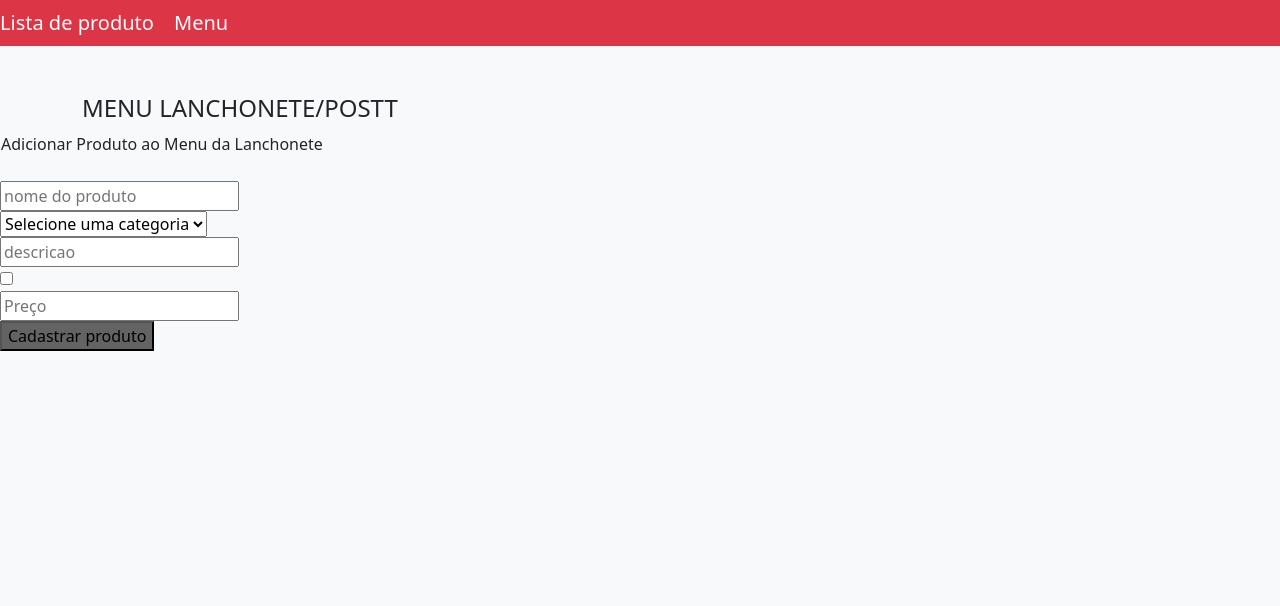
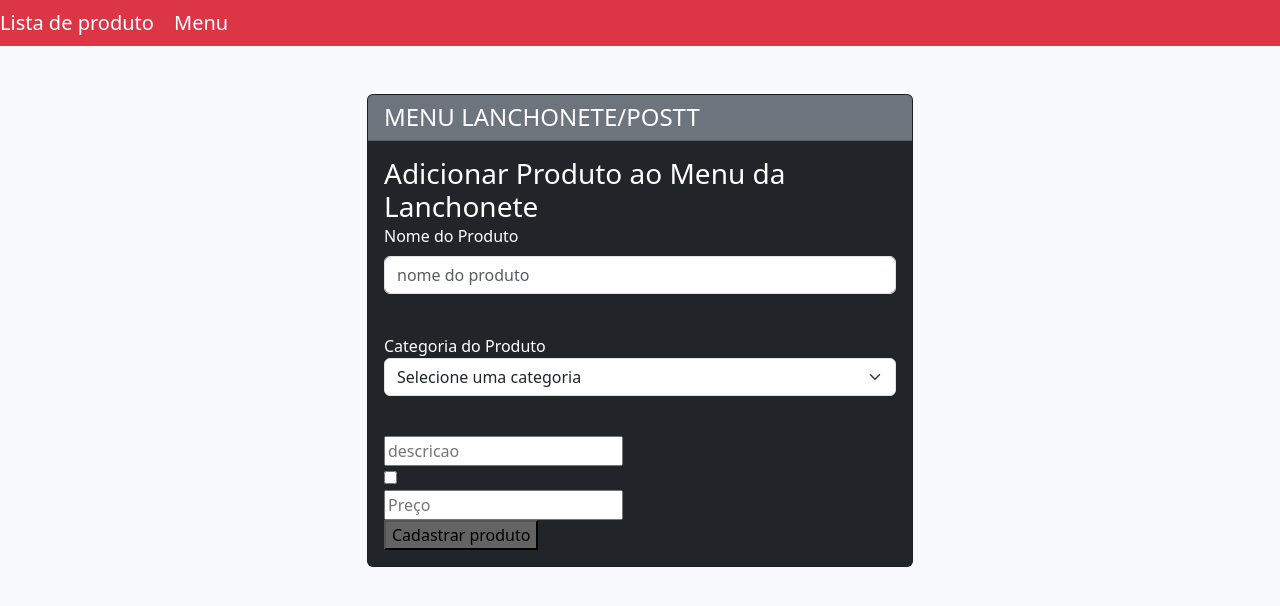
Before and after one commit to VitorGoulartt/html-da-api, a plain HTML site: page indexd.html in a window 1280 px wide. Drawn offline with nearby package versions, Linux system fonts and the light colour scheme.

Commit message:
ativiadade

```diff
--- a/cliente.html
+++ b/cliente.html
@@ -1,3 +1,28 @@
+<<<<<<< HEAD
+<!DOCTYPE html>
+<html lang="en">
+<head>
+    <meta charset="UTF-8">
+    <meta name="viewport" content="width=device-width, initial-scale=1.0">
+    <title>Document</title>
+</head>
+<body>
+  <header>
+     <h1>Clientes</h1>
+     <a href="./indexd.html">Menu</a>
+     <a href="./clientes.html">Lista de Produtos</a>
+  </header>
+
+
+
+    <div id="resposta">
+
+
+    </div>
+
+
+    <script src="scriptDOis.js"></script>
+=======
 
 <!DOCTYPE html>
 <html lang="pt-br">
@@ -71,6 +96,7 @@
         </div>
     </div>
 
-    <script src="scriptDOis.js"></script>
+    <script src="script.js"></script>
+>>>>>>> 04da5c60a8cfeacd27d9bcf77e07feca8d495871
 </body>
 </html>
--- a/indexd.html
+++ b/indexd.html
@@ -15,30 +15,35 @@
   </nav>
     <div class="container mt-5">
       <div class="row justify-content-center">
-        <span><H4 style="border: 0cap;">MENU LANCHONETE/POSTT </H4></span>
+        <div class="col-25 col-md-8 col-lg-6 ">
+          <div class=" card bg-dark text-white">
+            <div class="card-header bg-secondary text-white">
+             <span><H4 class="m-0">MENU LANCHONETE/POSTT </H4></span>
+            </div>
+            <div class="card-body">
 
-      </div>
+              <div class="bg-dark text-white">
+                <label class="m-0 h3">Adicionar Produto ao Menu da Lanchonete</label>
               </div>
 
-
-    <table>
-      <tr>
-      <td>Adicionar Produto ao Menu da Lanchonete</td>
-
-       </tr>
-    </table><br>
               <form id="pd_form" action="">
 
-     <input id="nome" type="text" placeholder="nome do produto"><br>
+                <div class="mb-3">
+                  <label for="pd_nome" class="form-label">Nome do Produto</label><br>
+                  <input id="nome" type="text" class="form-control" placeholder="nome do produto"><br>
+                </div>
 
-     <select id="categoria">
+                <div class="mb-3">
+                  <label for="pd_categoria" class="form-check-label">Categoria do Produto</label><br>
+                <select id="categoria" class="form-select">
                   <option >Selecione uma categoria</option>
-      <option value="1">lanches</option>
-        <option value="2">bebidas</option>
-        <option value="3">acompanhamentos</option>
-        <option value="4">sobremesas</option>
+                  <option value="1">Lanches</option>
+                  <option value="2">Bebidas</option>
+                  <option value="3">Acompanhamentos</option>
+                  <option value="4">Sobremesas</option>
 
                 </select><br>
+                </div>
 
                <input id="descricao" type="text" placeholder="descricao"><br>
 
@@ -51,6 +56,22 @@
 
 
               </form>
+            </div>
+          </div>
+
+        </div>
+
+      </div>
+    </div>
+
+
+    <table>
+      <tr>
+
+
+       </tr>
+    </table><br>
+
     <div id="pd_resultado"></div>
 
 
```
Lines whose indentation alone changed are shown as unchanged.
